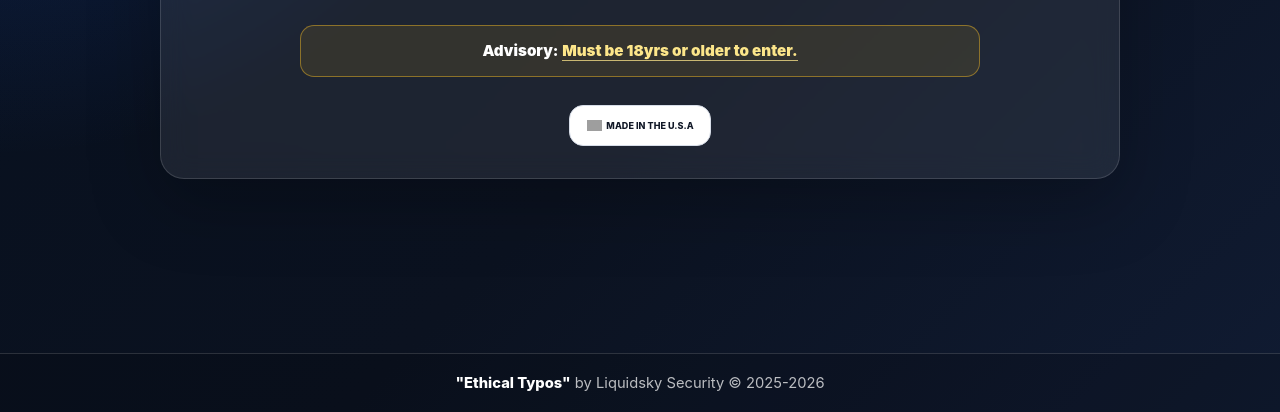
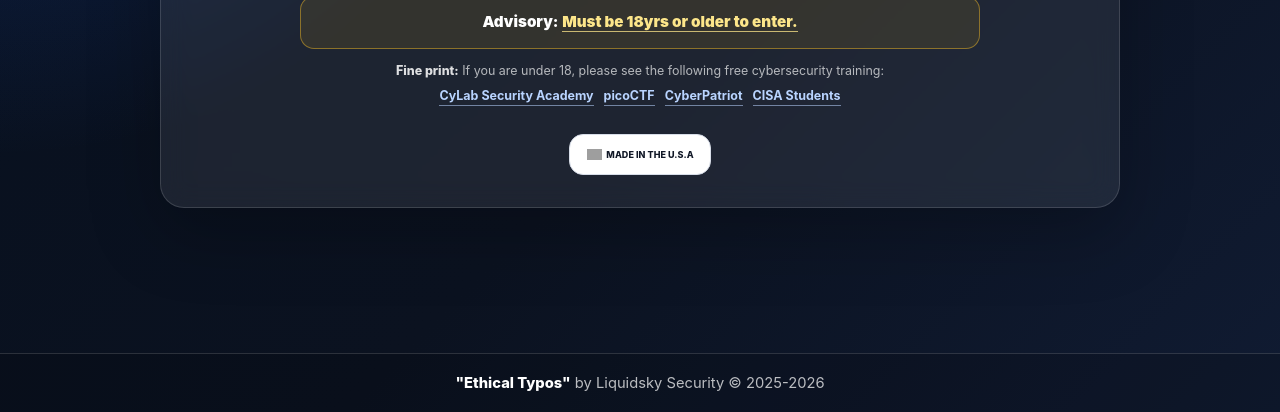
Before and after one commit to fuzzlove/liquidskysecurity, a plain HTML site: page howahackermakemoney/index.html in a window 1280 px wide. Shown: the part 388-800 px from the top of the page. Drawn offline with Linux system fonts and the light colour scheme; grey boxes are pictures that could not be loaded.

Commit message:
Add minor training information and resources
Added minor training section with links to cybersecurity resources for users under 18.

```diff
--- a/howahackermakemoney/index.html
+++ b/howahackermakemoney/index.html
@@ -117,6 +117,43 @@
       color: #ffffff;
       border-bottom-color: #ffffff;
       outline: none;
+    }
+
+
+    .minor-training {
+      max-width: 680px;
+      margin: -16px auto 28px;
+      color: rgba(255, 255, 255, 0.68);
+      font-size: 0.78rem;
+      line-height: 1.55;
+      text-align: center;
+    }
+
+    .minor-training strong {
+      color: rgba(255, 255, 255, 0.86);
+      font-weight: 800;
+    }
+
+    .minor-training a {
+      color: #b9d4ff;
+      font-weight: 700;
+      text-decoration: none;
+      border-bottom: 1px solid rgba(185, 212, 255, 0.55);
+    }
+
+    .minor-training a:hover,
+    .minor-training a:focus {
+      color: #ffffff;
+      border-bottom-color: #ffffff;
+      outline: none;
+    }
+
+    .minor-training .training-links {
+      display: inline-flex;
+      flex-wrap: wrap;
+      justify-content: center;
+      gap: 6px 10px;
+      margin-top: 6px;
     }
 
     .banner-frame {
@@ -1458,6 +1495,16 @@
         </a>
       </div>
 
+      <p class="minor-training">
+        <strong>Fine print:</strong> If you are under 18, please see the following free cybersecurity training:
+        <span class="training-links">
+          <a href="https://cylabacademy.org/" target="_blank" rel="noopener noreferrer">CyLab Security Academy</a>
+          <a href="https://picoctf.org/" target="_blank" rel="noopener noreferrer">picoCTF</a>
+          <a href="https://www.uscyberpatriot.org/" target="_blank" rel="noopener noreferrer">CyberPatriot</a>
+          <a href="https://niccs.cisa.gov/audience/cybersecurity-students" target="_blank" rel="noopener noreferrer">CISA Students</a>
+        </span>
+      </p>
+
       <div class="banner-frame" aria-label="Made in the U.S.A 16 by 11 banner">
         <div class="made-usa-banner">
           <img
```
